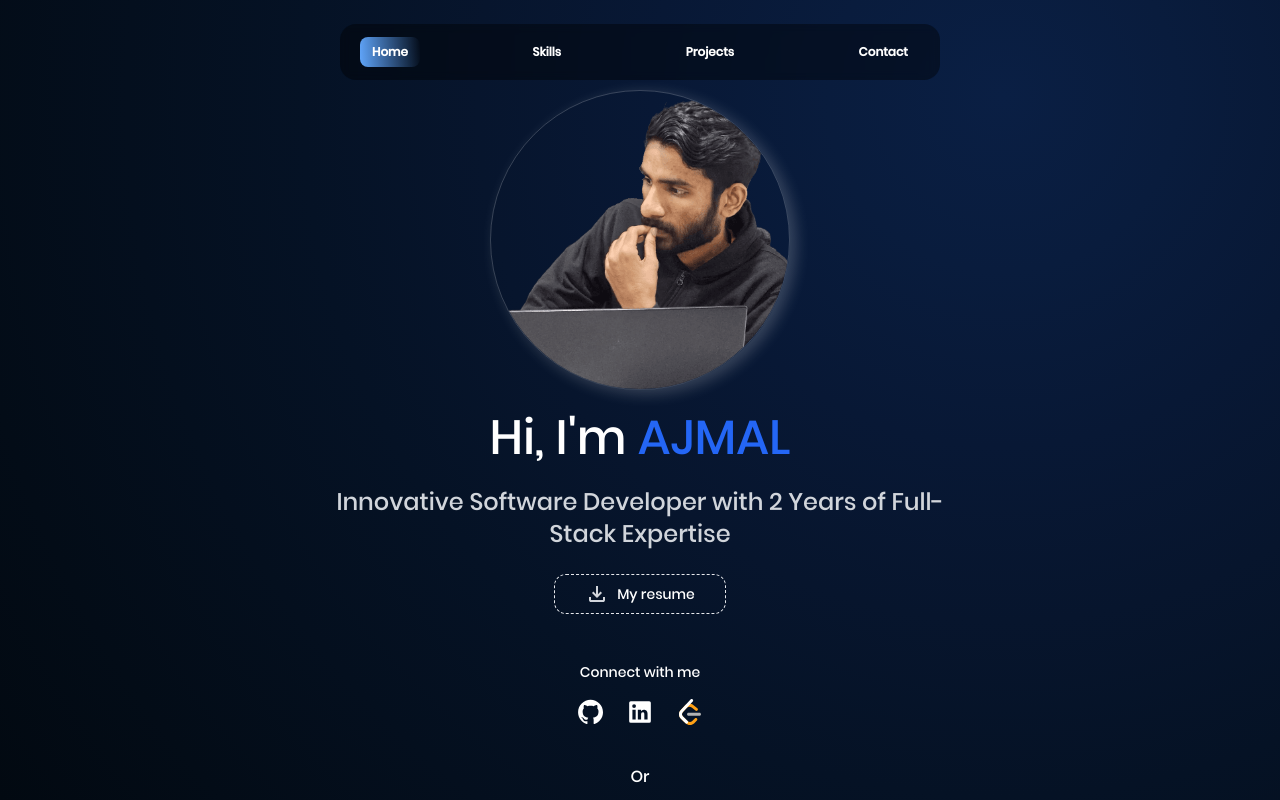
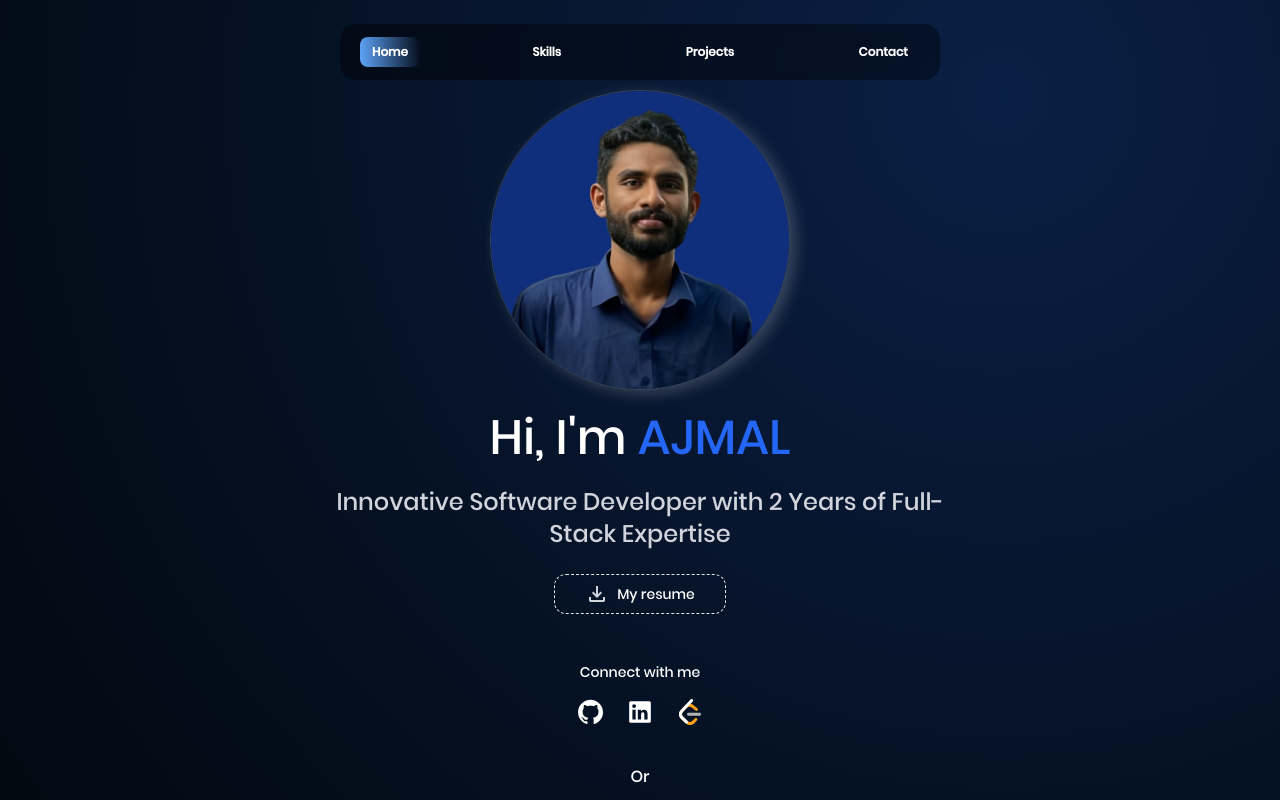
Before and after one commit to ajmal-m/portfolio-website, a React (Create React App) app: page / in a window 1280 px wide. Built offline with nearby package versions, Linux system fonts and the light colour scheme.

Commit message:
profile image update

```diff
--- a/src/components/Home.js
+++ b/src/components/Home.js
@@ -57,7 +57,7 @@ const Home = ()  => {
                         <div>
                             <img
                                 alt="profile-photo"
-                                src="/images/profile2.png"
+                                src="/images/blue-shirt-photo.jpeg"
                                 className="
                                     rounded-[50%] w-[300px] h-[300px]
                                     object-cover border border-[#fff3]
```
Also changed, not shown: public/images/blue-shirt-photo.jpeg (added).
